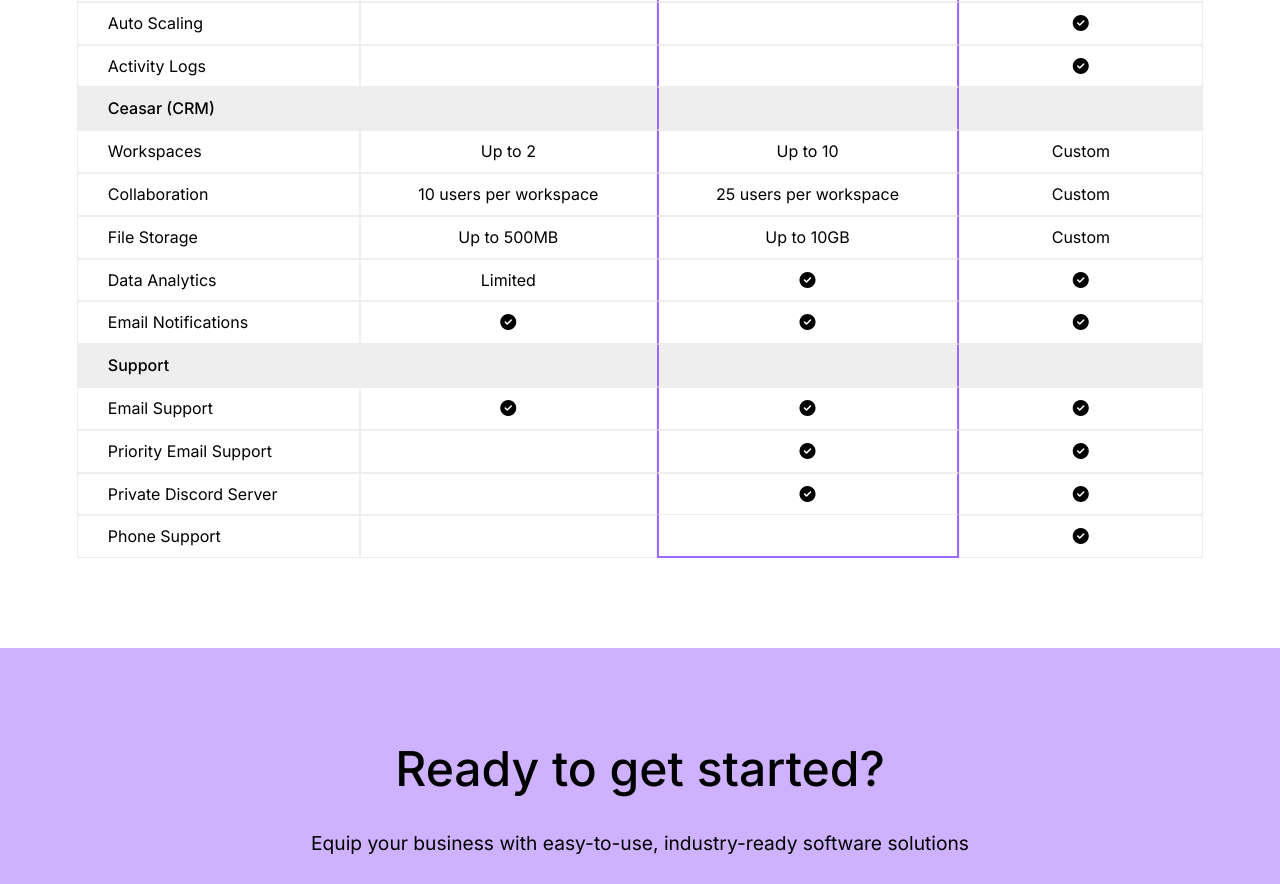
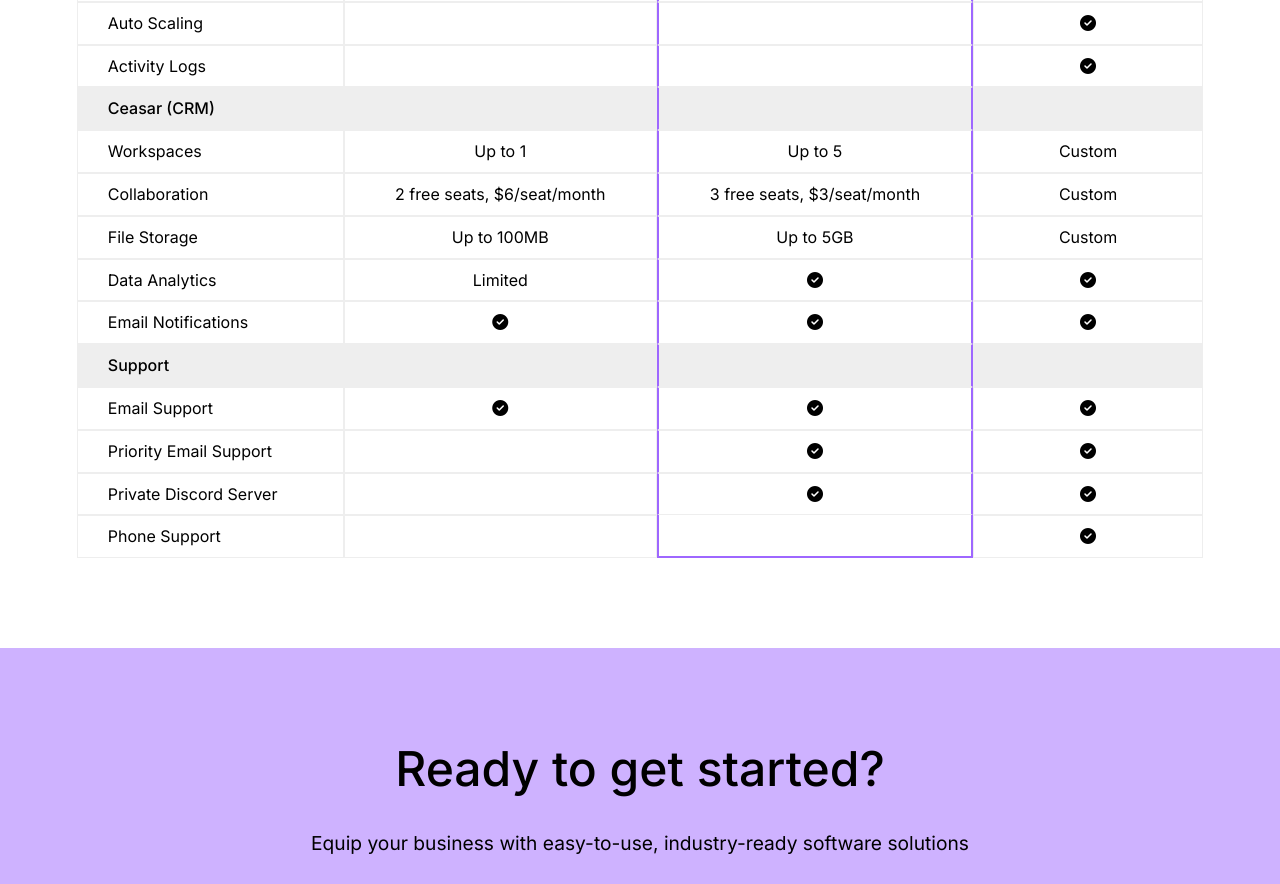
Before and after one commit to fconiglione/frim, a React (Create React App) app in the folder Client/: page /pricing in a window 1280 px wide. Shown: the part 2600-3484 px from the top of the page. Built offline with nearby package versions, Linux system fonts and the light colour scheme; a web font is replaced by a local one.

Commit message:
updated pricing plan to reflect the CRM platform better

```diff
--- a/Client/src/pages/pricing.js
+++ b/Client/src/pages/pricing.js
@@ -269,20 +269,20 @@ const Pricing = () => {
                         </tr>
                         <tr>
                             <td>Workspaces</td>
-                            <td className='center-cell-text'>Up to 2</td>
-                            <td className='center-cell-text recommended-cell-border'>Up to 10</td>
+                            <td className='center-cell-text'>Up to 1</td>
+                            <td className='center-cell-text recommended-cell-border'>Up to 5</td>
                             <td className='center-cell-text'>Custom</td>
                         </tr>
                         <tr>
                             <td>Collaboration</td>
-                            <td className='center-cell-text'>10 users per workspace</td>
-                            <td className='center-cell-text recommended-cell-border'>25 users per workspace</td>
+                            <td className='center-cell-text'>2 free seats, $6/seat/month</td>
+                            <td className='center-cell-text recommended-cell-border'>3 free seats, $3/seat/month</td>
                             <td className='center-cell-text'>Custom</td>
                         </tr>
                         <tr>
                             <td>File Storage</td>
-                            <td className='center-cell-text'>Up to 500MB</td>
-                            <td className='center-cell-text recommended-cell-border'>Up to 10GB</td>
+                            <td className='center-cell-text'>Up to 100MB</td>
+                            <td className='center-cell-text recommended-cell-border'>Up to 5GB</td>
                             <td className='center-cell-text'>Custom</td>
                         </tr>
                         <tr>
```
